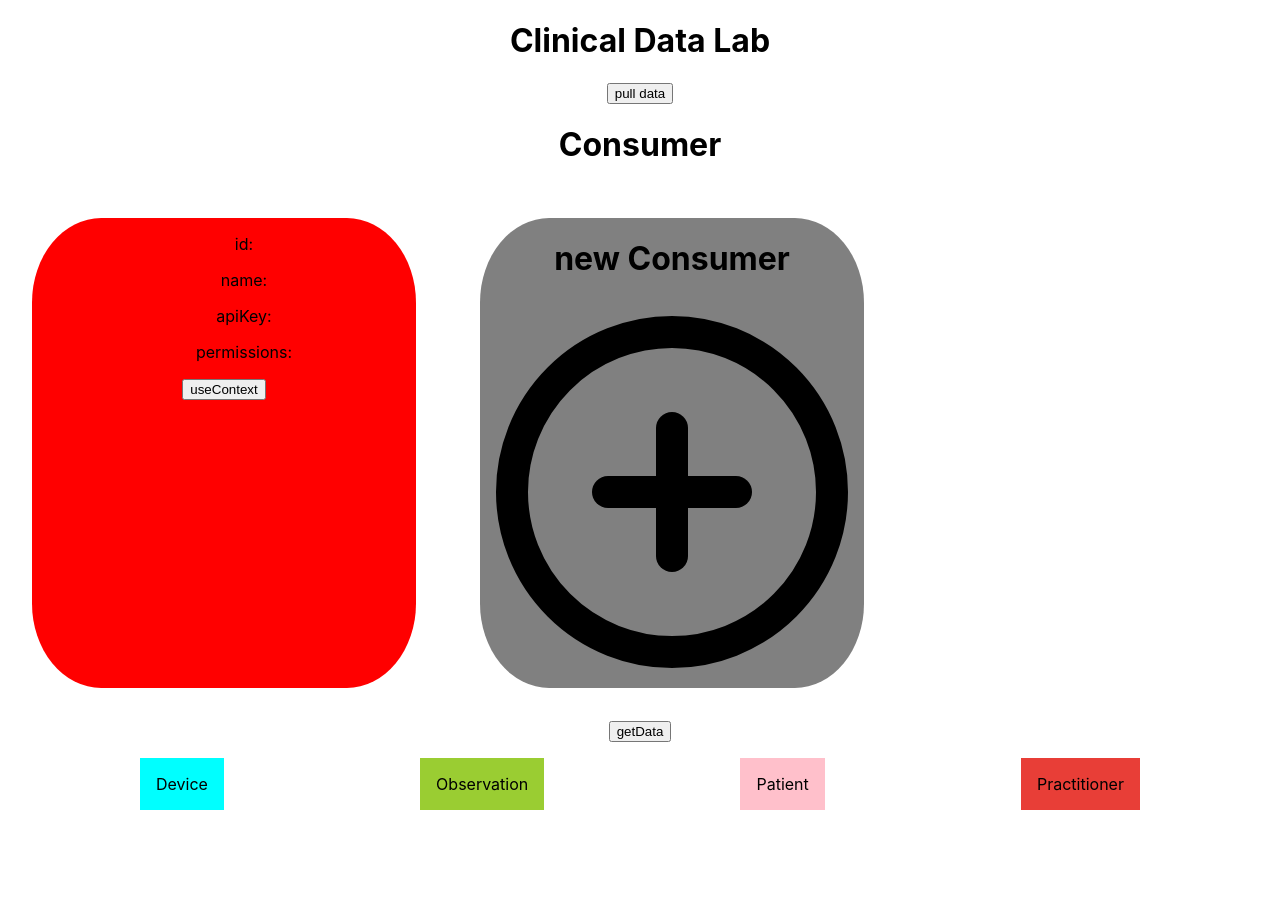
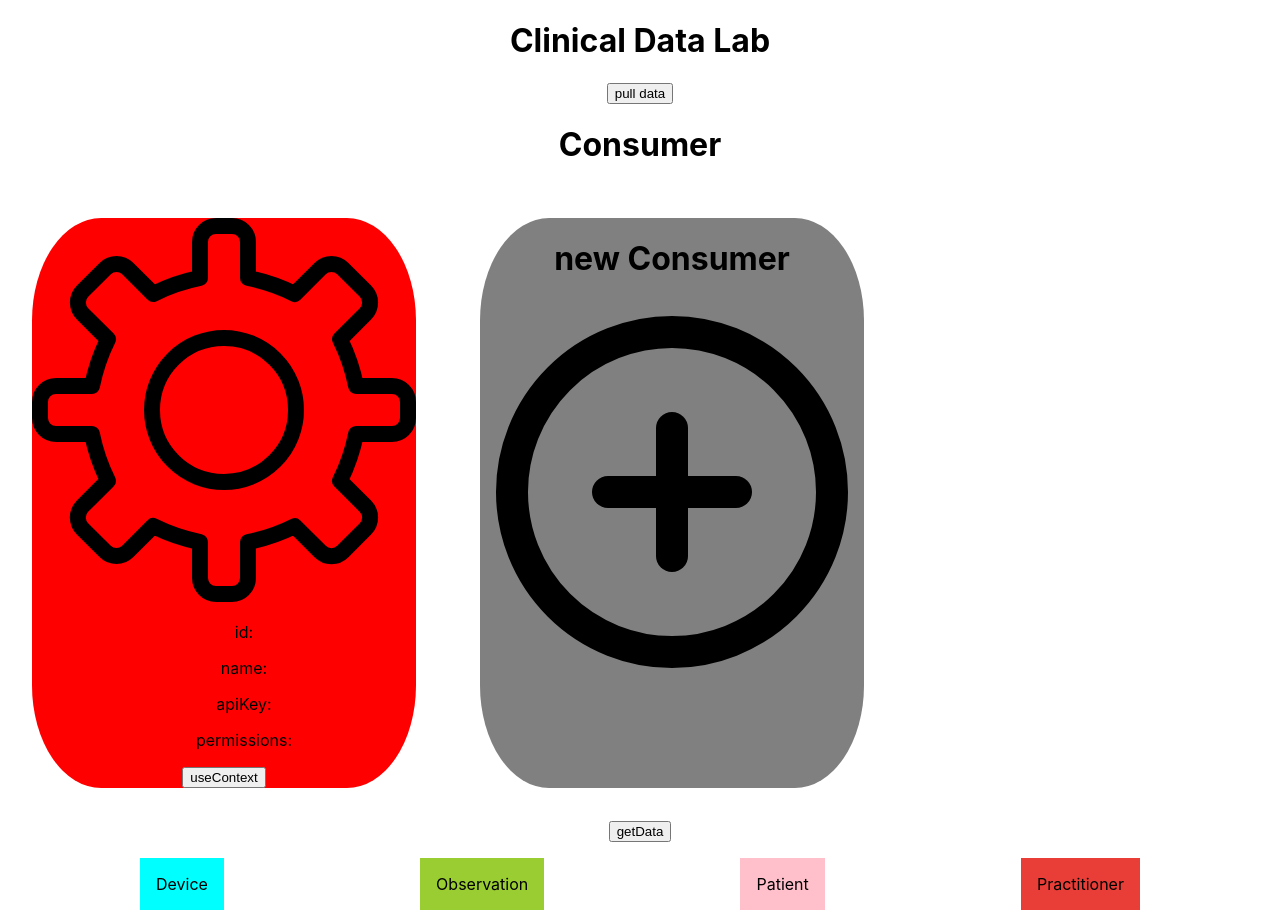
Before and after one commit to AfterSurf/Clinical-Data-Lab-FrontEnd, a React (Create React App) app: page / in a window 1280 px wide. Before the commit the page ends 810 px from the top, so only its background shows below. Built offline with nearby package versions, Linux system fonts and the light colour scheme.

Commit message:
updated modals

```diff
--- a/src/components/Consumer/Consumer.tsx
+++ b/src/components/Consumer/Consumer.tsx
@@ -8,6 +8,7 @@ import Modal from '../Modal';
 import { getPermissions} from "../../hooks/getPermissions"
 import {AccessContextConsumer} from "../../context/accesContext"
 import NewConsumer from './newConsumer'
+import editImage from "../../icons/edit.svg";
 require('dotenv').config();
 
 
@@ -40,11 +41,11 @@ function Consumer() {
         {(context: any) => (
           <div className="consumerHead" > {consumerData.map(station => (
             <div className="consumer" key={station[0]}>
+              <Modal type={"edit"} data={""}/>
               <ul>id: {station[0]}</ul>
               <ul>name: {station[1]}</ul>
               <ul>apiKey: {station[2]}</ul>
               <ul>permissions: {station[3]}</ul>
-
               <button onClick={() => context.toggleAccess({access: getPermissions(station[3].toString())})}>
                   useContext
               </button>
--- a/src/components/Consumer/Form.tsx
+++ b/src/components/Consumer/Form.tsx
@@ -1,6 +1,6 @@
 import React, { useState, useRef, forwardRef, useEffect, createElement } from 'react';
 
-const LoginForm = forwardRef((props, ref: any) => {
+const LoginForm = forwardRef((props:any, ref:any) => {
   const host = process.env.REACT_APP_HOST
 
     const [username, setUsername] = useState('')
@@ -25,7 +25,7 @@ const LoginForm = forwardRef((props, ref: any) => {
     //   ref.current.focus()
     // }, [])
 
-    return <> Create a new Consumer
+    return (<> {props.text}
       <br/>
       <br/>
       <input type="text" value={username} placeholder="Username" onChange={(e) => {
@@ -35,7 +35,7 @@ const LoginForm = forwardRef((props, ref: any) => {
         setPassword(e.target.value)
       }} />
 
-<input type="checkbox" value="device" id="device"
+            <input type="checkbox" value="device" id="device"
               onChange={handleChange} name="device" />
             <label htmlFor="device">device</label>
 
@@ -49,8 +49,8 @@ const LoginForm = forwardRef((props, ref: any) => {
               onChange={handleChange} name="practitioner"/>
             <label htmlFor="practitioner">practitioner</label>
 
-      <button onClick={() => {post()}}>Submit</button>
-    </>
+            <button onClick={() => {post()}}>Submit</button>
+    </>)
   })
 
   export default LoginForm
--- a/src/components/Consumer/newConsumer.tsx
+++ b/src/components/Consumer/newConsumer.tsx
@@ -13,7 +13,7 @@ function NewConsumer() {
     return(
         <div className="newConsumer">
             <h1>new Consumer</h1>
-            <Modal data={""}/>
+            <Modal type={"new"} data={""}/>
         </div>
     )
  }
--- a/src/components/Delivery/Device.tsx
+++ b/src/components/Delivery/Device.tsx
@@ -22,7 +22,6 @@ function Device(props:any) {
       let json = await response.json();
       var outputArray = [];
       for (let element in json) {
-          console.log("element: ",json[element])
           outputArray.push(
             [json[element]._id,json[element].name,json[element].operatingsystem, [json[element].owner]]
           );
--- a/src/components/Modal.tsx
+++ b/src/components/Modal.tsx
@@ -3,8 +3,13 @@
 import React, {useState} from 'react';
 import Modal from 'react-modal';
 import getPermissionsDisplay from "../hooks/getPermissions"
+
+// new consumer
 import plusImage from "../icons/plus.svg";
 import Form from '../components/Consumer/Form';
+
+// edit consumer
+import editImage from "../icons/edit.svg";
 
 function ModalInFunctionalComponent(props: any){
 
@@ -36,16 +41,38 @@ function ModalInFunctionalComponent(props: any){
     // console.log("permissions[2]", permissions[2])
 
     const show = permissions.map((element:string) => {<li>{element}</li>})
+
+    if(props.type === "new") {
         return(
             <>
                 <img onClick={setModalIsOpenToTrue} src={plusImage}/>
                 <Modal isOpen={modalIsOpen} style={customStyles} onRequestClose={()=> setModalIsOpen(false)} ariaHideApp={false}>
                 <button onClick={setModalIsOpenToFalse}>x</button>
-            <Form/>
+                <Form text="create a new consumer"/>
 
                 </Modal>
             </>
         )
     }
 
+
+    if(props.type === "edit") {
+        return(
+            <>
+                <img className="image" onClick={setModalIsOpenToTrue} src={editImage}/>
+                <Modal isOpen={modalIsOpen} style={customStyles} onRequestClose={()=> setModalIsOpen(false)} ariaHideApp={false}>
+                <button onClick={setModalIsOpenToFalse}>x</button>
+                <Form text="edit your consumer"/>
+
+                </Modal>
+            </>
+        )
+    }
+    else {
+        return <></>
+    }
+
+
+}
+
 export default ModalInFunctionalComponent
--- /dev/null
+++ b/src/components/modal.css
@@ -0,0 +1,4 @@
+.image {
+    height: 10vh;
+    margin-right: 50%;
+}
```
Also changed, not shown: src/components/Consumer/consumer.css (line endings or trailing spaces). Lines whose indentation alone changed are shown as unchanged.
